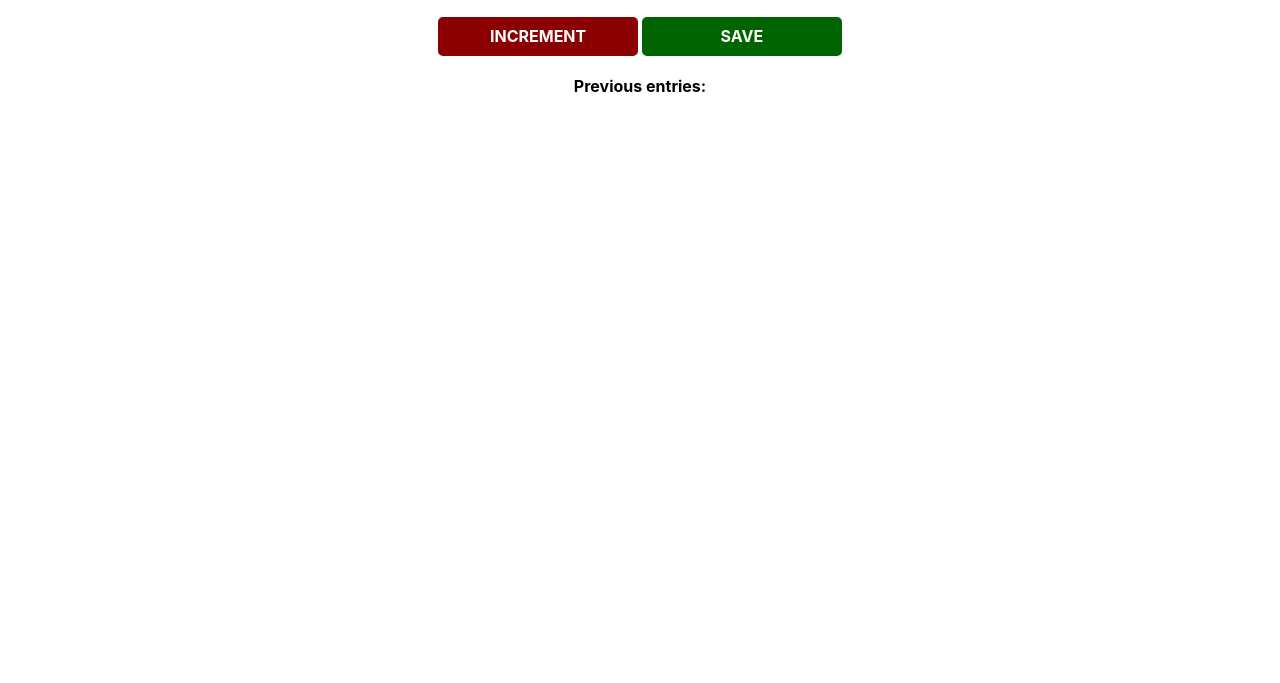
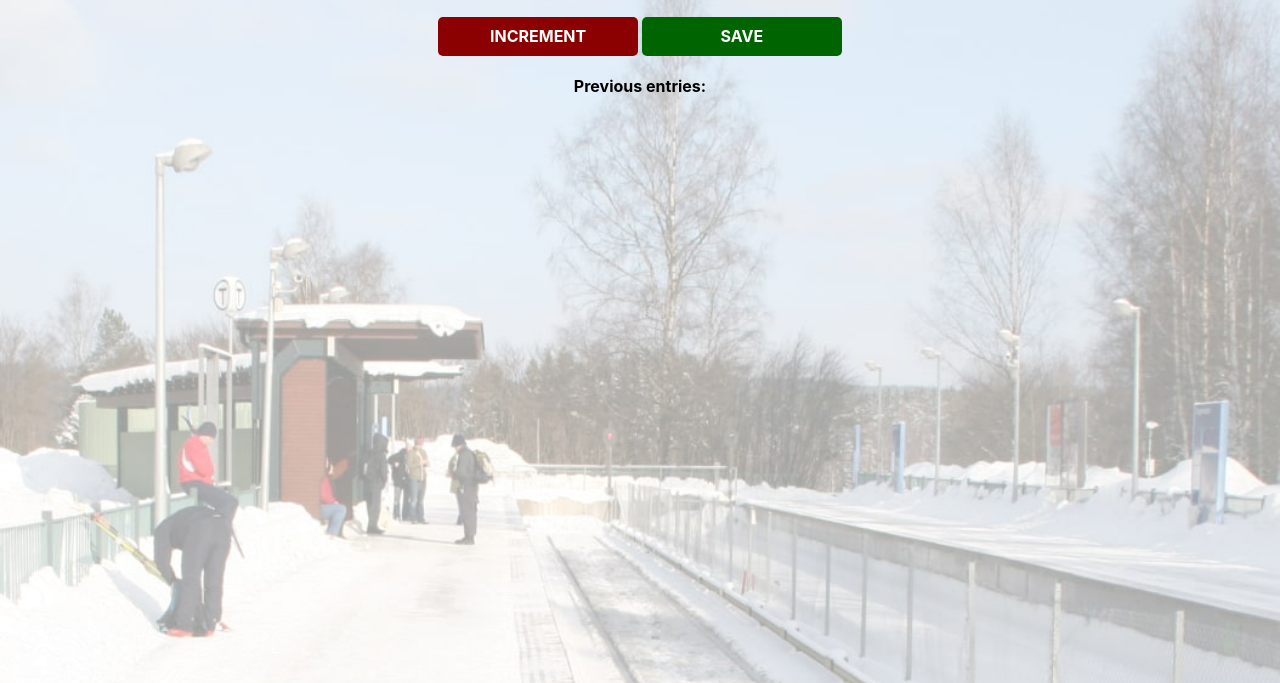
Before and after one commit to Nayeem-Ahmed1/passenger-counter, a plain HTML site: page index.html in a window 1280 px wide. Shown: the part 117-800 px from the top of the page. Drawn offline with nearby package versions, Linux system fonts and the light colour scheme.

Commit message:
Update style.css
Update

```diff
--- a/style.css
+++ b/style.css
@@ -1,5 +1,5 @@
 body {
-    background-image:url("");
+    background-image:url("/12-34-02-station.jpg");
     background-size: cover;
     font-family: -apple-system, BlinkMacSystemFont, 'Segoe UI', Roboto, Oxygen, Ubuntu, Cantarell, 'Open Sans', 'Helvetica Neue', sans-serif;
     font-weight: bold;
```
